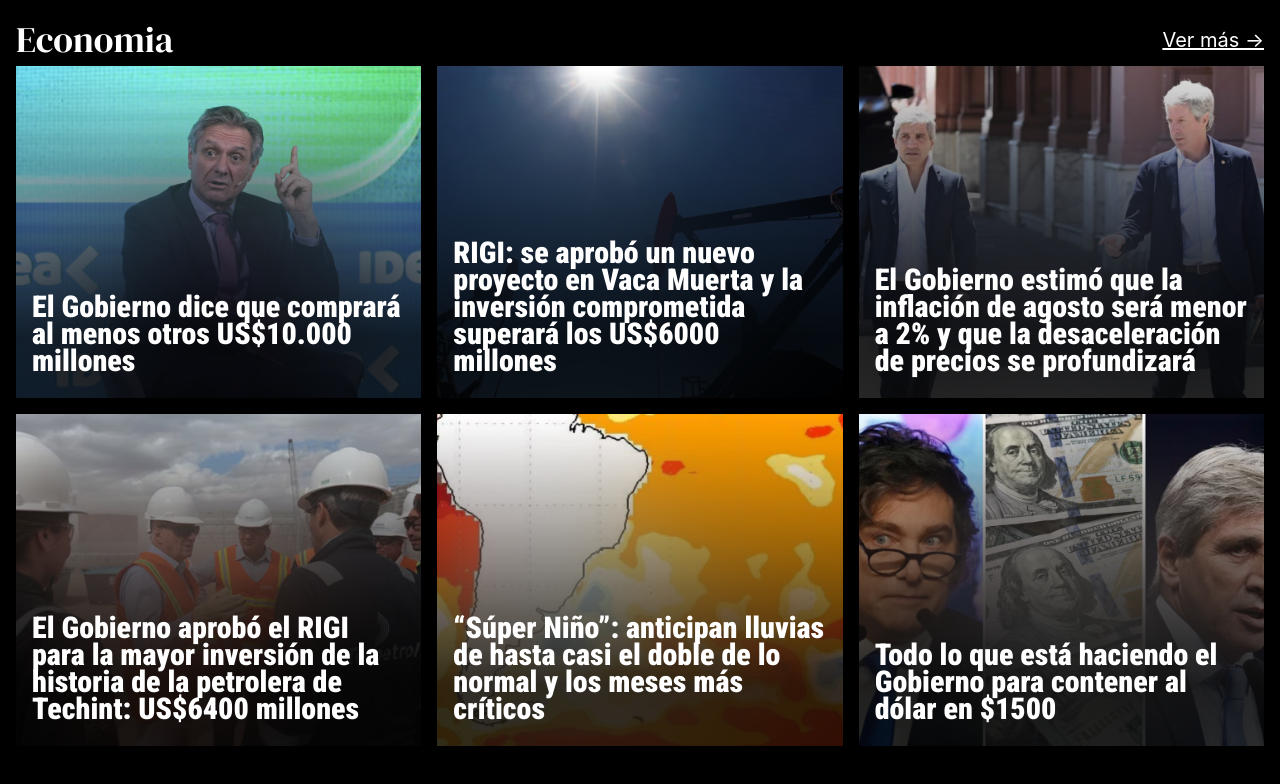
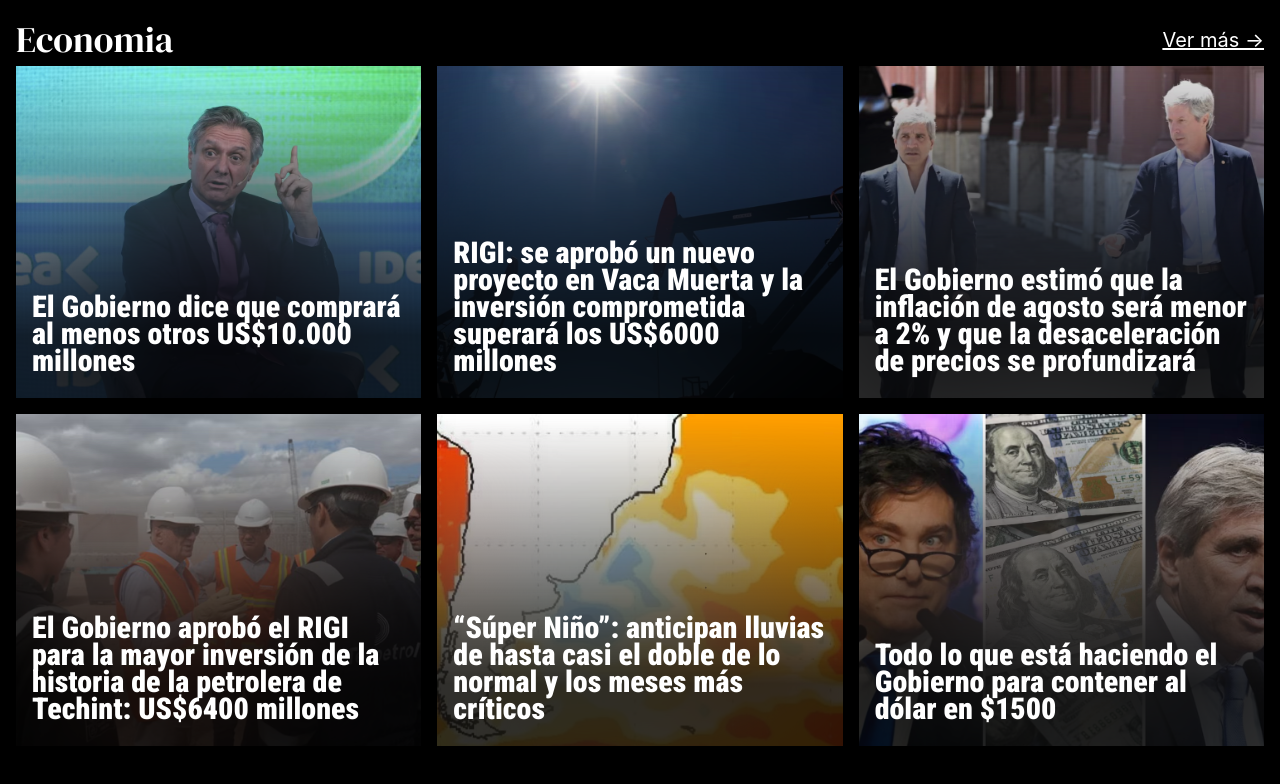
Before and after one commit to Nancuante-Juan/know, a React (Vite) app: page /n/0 in a window 1280 px wide. Shown: the part 1993-2777 px from the top of the page. Built offline with nearby package versions, Linux system fonts and the light colour scheme; a web font is replaced by a local one.

Commit message:
arreglo en una foto

```diff
--- a/src/Noticias.js
+++ b/src/Noticias.js
@@ -185,7 +185,7 @@ export const noticias = [
 	{
 		id: 20,
 		titulo:"“Súper Niño”: anticipan lluvias de hasta casi el doble de lo normal y los meses más críticos",
-		imagen:"src/assets/fotos/la_nacion/foto_6.avif",
+		imagen:"src/assets/fotos/la_nacion/foto_6.jpg",
 		medio:"La Nacion",
 		categorias:["Economia", "Clima"],
 		descripcion:"La Bolsa de Comercio de Rosario calculó las precipitaciones para los últimos tres meses del año en la región agrícola núcleo; podría registrarse un 30% más de lo habitual en octubre, un 70% más en noviembre y un 90% más en diciembre",
```
Also changed, not shown: src/assets/fotos/la_nacion/foto_6.jpg (added).
